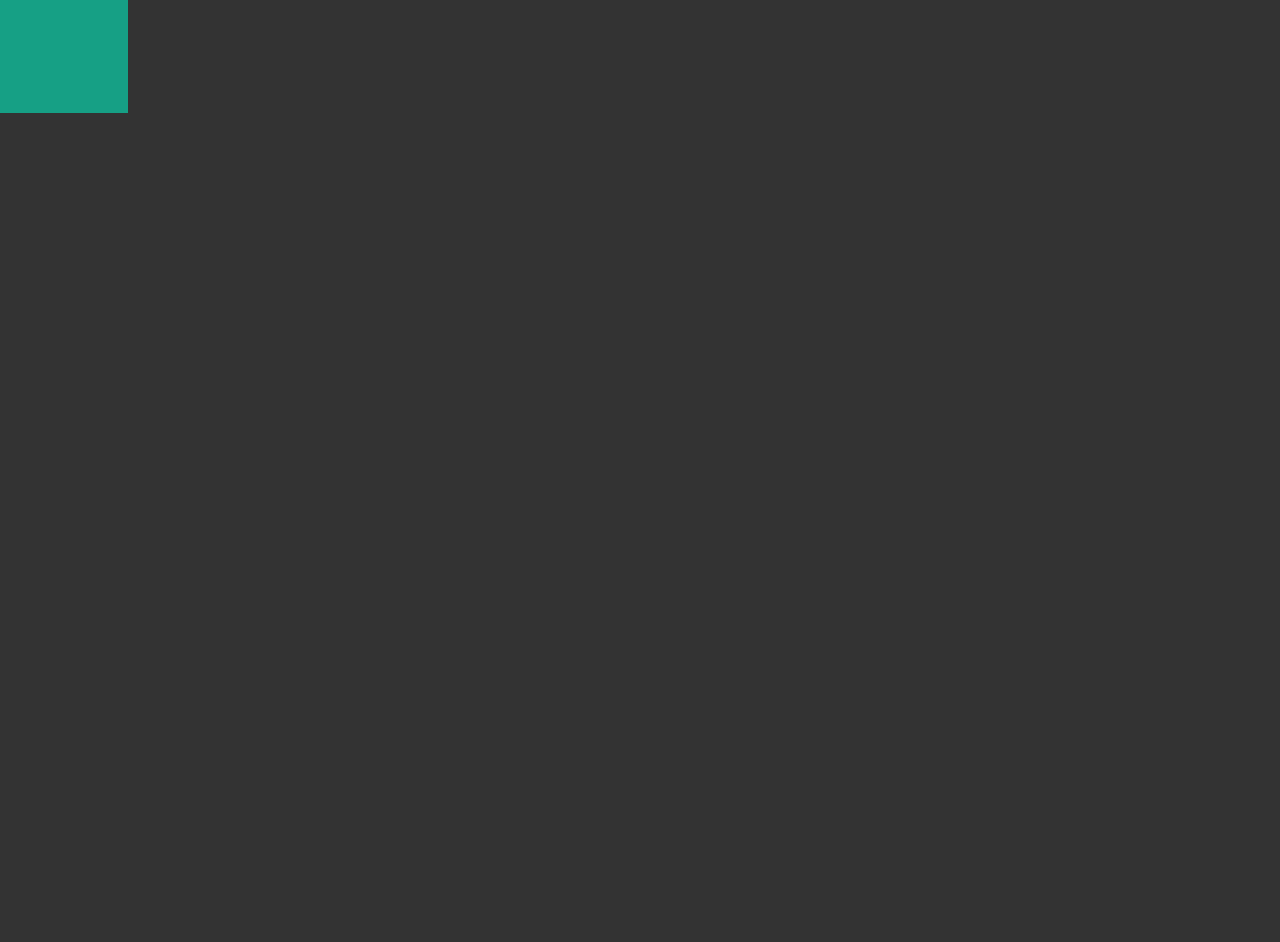
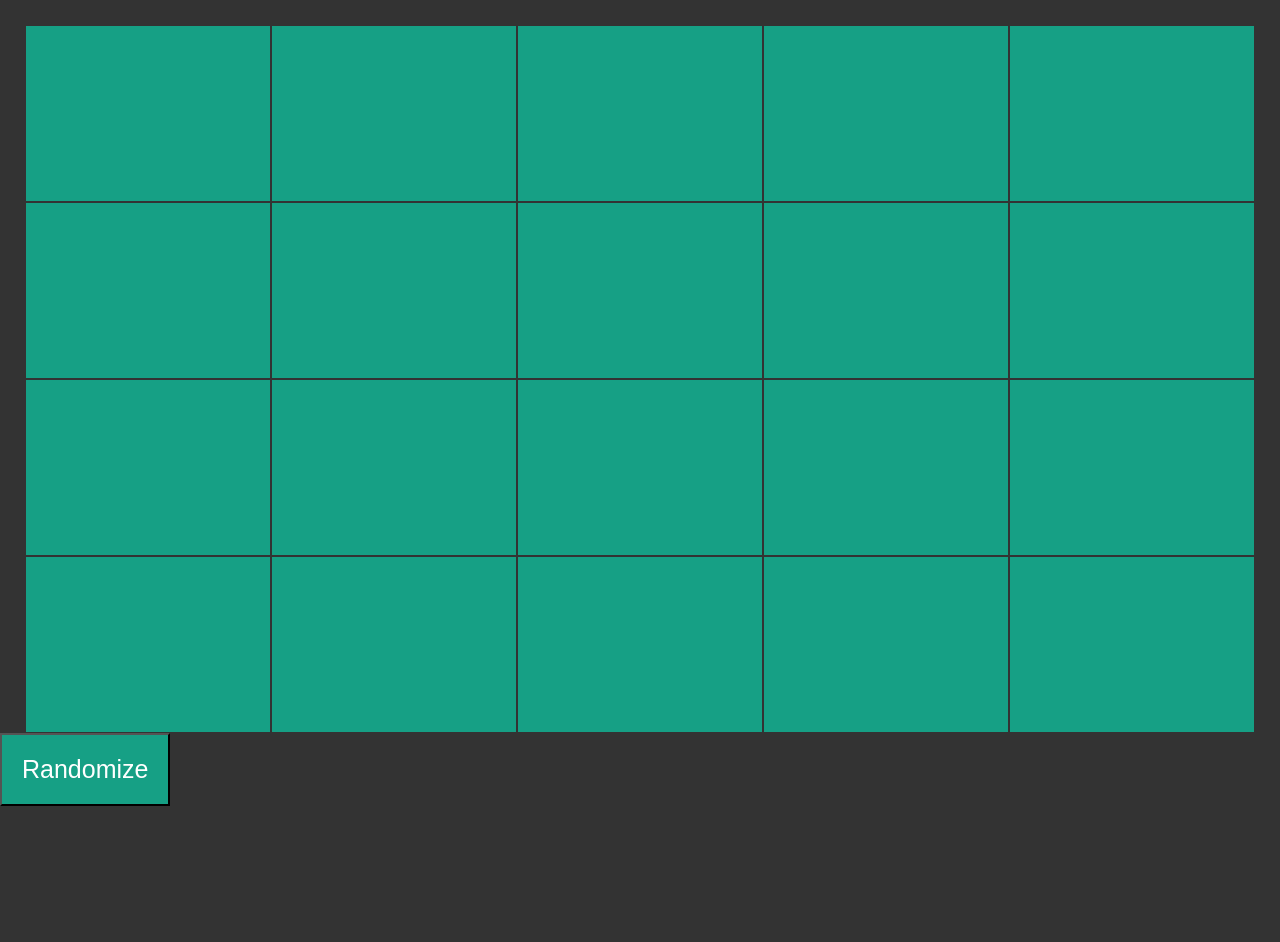
Before and after one commit to Imageumisery/VanillaJS, a website: page memory game/index.html in a window 1280 px wide. Shown: the part 87-1029 px from the top of the page. After the commit the page ends 893 px from the top, so only its background shows below. Drawn offline with Linux system fonts and the light colour scheme.

Commit message:
all files aligned

```diff
--- a/memory game/app.js
+++ b/memory game/app.js
@@ -1,6 +1,108 @@
-const cards = [
+const cards__template = [
     {
         name: "face-awesome",
-        card: "fa-solid fa-face-awesome"
+        card: "fa-brands fa-apple"
+    },
+    {
+        name: "house",
+        card: "fa-solid fa-house"
+    },
+    {
+        name: "github",
+        card: "fa-brands fa-github"
+    },
+    {
+        name: "x-box",
+        card: "fa-brands fa-xbox"
+    },
+    {
+        name: "telegram",
+        card: "fa-brands fa-telegram"
+    },
+    {
+        name: "playstation",
+        card: "fa-brands fa-playstation"
+    },
+    {
+        name: "windows",
+        card: "fa-brands fa-windows"
+    },
+    {
+        name: "react",
+        card: "fa-brands fa-react"
+    },
+    {
+        name: "whatsapp",
+        card: "fa-brands fa-whatsapp"
+    },
+    {
+        name: "google",
+        card: "fa-brands fa-google"
     }
-]
+].map((card, index) => ({ ...card, id: index }));
+
+
+const cards = cards__template.concat(cards__template);
+let flippedCards = [];
+const grid = document.querySelector('.grid');
+const randomize_btn = document.createElement('button');
+const defaultIconClass = 'icon';
+
+
+
+function createBoard() {
+    for (let i = 0; i < cards.length; i++) {
+        const card = document.createElement('div');
+        const icon = document.createElement('i');
+        card.classList.add('card');
+        card.addEventListener('click', flipCard);
+        icon.classList.add(defaultIconClass);
+        card.appendChild(icon);
+        grid.appendChild(card);
+
+    }
+    randomize();
+}
+
+function randomize() {
+    const icons = Array.from(document.querySelectorAll(`.${defaultIconClass}`).values());
+    console.log(icons);
+    cards.sort(() => 0.5 - Math.random());
+    cards.forEach((card, index) => {
+        icons[index].parentElement.setAttribute('data-id', card.id);
+        icons[index].setAttribute('class', `${defaultIconClass} ${card.card}`);
+        icons[index].parentElement.setAttribute('data-index', index);
+    })
+}
+
+function createButton() {
+    document.body.appendChild(randomize_btn);
+    randomize_btn.textContent = 'Randomize';
+    randomize_btn.addEventListener('click', randomize);
+}
+
+function flipCard() {
+
+}
+
+createBoard();
+
+createButton();
+
+
+
+
+/* function flipCard() {
+ const flipIndex = 0;
+    if (prevFlippedCard === null) {
+        prevFlippedCard = this;
+    }
+     else {
+        console.log(prevFlippedCard);
+        if (prevFlippedCard === flipIndex) {
+            this.dataset.id
+        }
+    }
+    this.classList.add('flipped');
+}
+    */
--- a/memory game/index.html
+++ b/memory game/index.html
@@ -4,6 +4,7 @@
     <meta charset="UTF-8">
     <meta name="viewport" content="width=device-width, initial-scale=1.0">
     <link rel="stylesheet" href="style.css">
+    <link rel="stylesheet" href="https://cdnjs.cloudflare.com/ajax/libs/font-awesome/6.2.0/css/all.css" />
     <title>Document</title>
 </head>
 <body>
@@ -12,7 +13,7 @@
             Card Flipper Game
         </h2>
         <div class="grid">
-            <div class="card"></div>
+            <div class="some"></div>
         </div>
     </div>
     <script src="app.js"></script>
--- a/memory game/style.css
+++ b/memory game/style.css
@@ -2,22 +2,36 @@
 #16A085 green
 #C0392B red
 */
+
+*,
+*:before,
+*::after {
+    box-sizing: border-box;
+}
 
 *, body, .container {
     margin: 0 0;
     padding: 0 0;
 }
 
-.container {
-    width: 100vw;
-    height: 100vw;
-    margin: 0 0;
+body {
     background-color: #333;
 }
 
-.grid {
+.container {
     width: 100%;
     height: 100%;
+    max-width: 1230px;
+    margin: 0 auto;
+}
+
+.grid {
+    margin-top: 40px;
+    width: 100%;
+    height: 100%;
+    display: flex;
+    flex-wrap: wrap;
+    justify-content: center;
 }
 
 .title {
@@ -28,8 +42,38 @@
 }
 
 .card {
-    width: 10%;
-    height: 10%;
+    width: 20%;
+    height: 20%;
     background: #16A085;
     background-size: cover;
+    border: #333 solid 1px;
+    text-align:center;
+    padding: 50px 0;
+    cursor: pointer;
 }
+
+.icon{
+    opacity: 0;
+    font-size: 75px;
+    color: #333;
+}
+.card:hover {
+    opacity: 0.7;
+
+}
+
+
+button {
+    font-size: 25px;
+    color: #fff;
+    padding: 20px 20px;
+    background-color: #16A085;
+}
+
+.flipped.card {
+    background-color: #C0392B;
+}
+
+.flipped.card .icon {
+    opacity: 1;
+}
```
Also changed, not shown: basics.js (deleted, +0 -89 lines), basics/basics.js (added, +36 -0 lines), basics/functions and webinteractions.js (added, +52 -0 lines), tasks.js (deleted, +0 -38 lines), tasks/tasks.js (added, +60 -0 lines), basics/index.html (renamed from index.html), basics/index.js (renamed from index.js).
